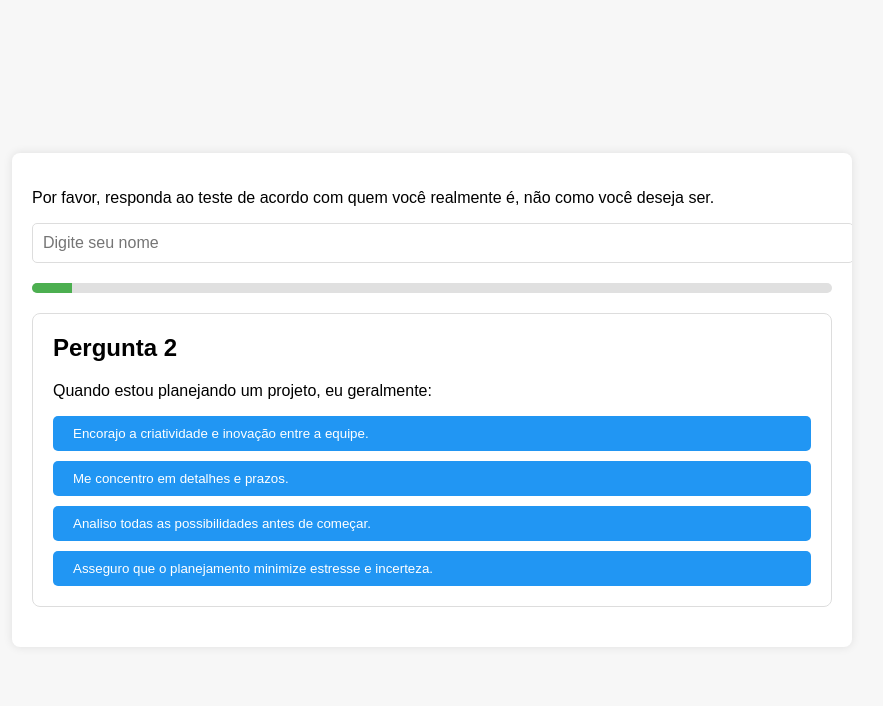
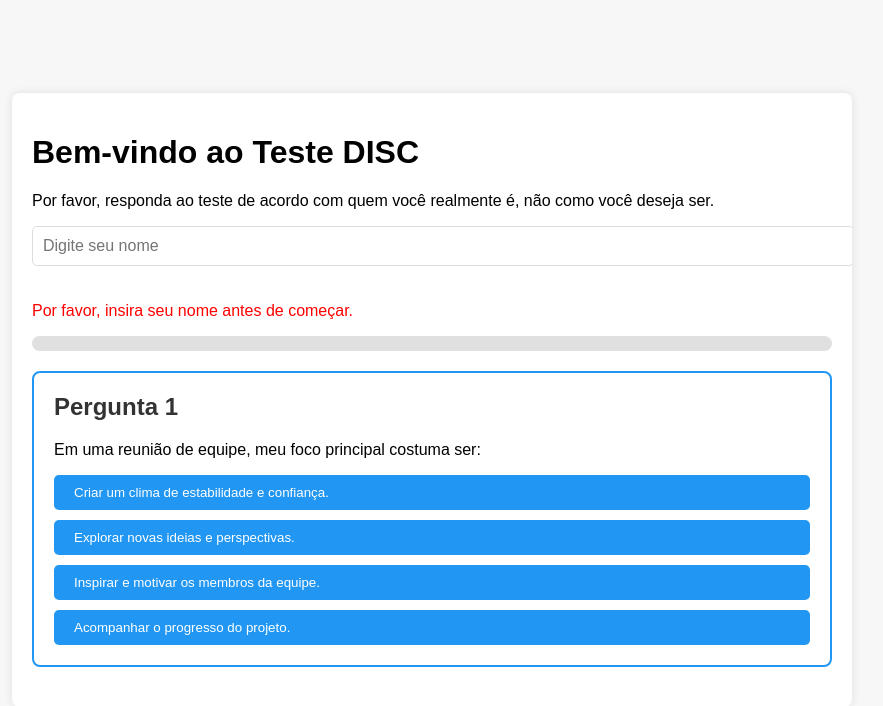
Before and after one commit to hubapollo/discgen, a plain HTML site: page index.html in a window 1280 px wide. Both pictures are taken after a click on the button "Criar um clima de estabilidade e confiança.". Shown: the whole page, without its empty margins (208-1091 px from the left). Drawn offline with nearby package versions, Linux system fonts and the light colour scheme.

Commit message:
index.html

```diff
--- a/index.html
+++ b/index.html
@@ -33,13 +33,16 @@
             border-radius: 20px;
             margin-bottom: 20px;
             overflow: hidden;
+            height: 15px;
+            position: relative;
         }
 
         .progress {
-            height: 10px;
+            height: 100%;
             width: 0;
             background-color: #4caf50;
             transition: width 0.3s ease-in-out;
+            border-radius: 20px;
         }
 
         .card {
@@ -55,6 +58,7 @@
 
         .card h2 {
             margin-top: 0;
+            color: #333;
         }
 
         .button-group {
@@ -174,13 +178,24 @@
             margin: 5px 0;
             color: #555;
         }
+
+        .current {
+            border: 2px solid #2196f3;
+        }
+
+        .error {
+            color: red;
+            display: none;
+        }
     </style>
 </head>
 
 <body>
     <div class="container">
+        <h1>Bem-vindo ao Teste DISC</h1>
         <p>Por favor, responda ao teste de acordo com quem você realmente é, não como você deseja ser.</p>
         <input type="text" id="nameInput" placeholder="Digite seu nome" required>
+        <p id="error-message" class="error">Por favor, insira seu nome antes de começar.</p>
 
         <div class="progress-bar">
             <div class="progress" id="progress"></div>
@@ -188,7 +203,7 @@
 
         <div id="questionContainer">
             <!-- Question Cards -->
-            <div class="card" id="question1">
+            <div class="card current" id="question1">
                 <h2>Pergunta 1</h2>
                 <p>Em uma reunião de equipe, meu foco principal costuma ser:</p>
                 <div class="button-group">
@@ -421,6 +436,7 @@
         </div>
     </div>
 
+    <!-- Separando o script em um arquivo externo -->
     <script src="https://cdn.jsdelivr.net/npm/chart.js"></script>
     <script>
         const totalQuestions = 20;
@@ -428,11 +444,19 @@
         const results = { D: 0, I: 0, S: 0, C: 0 };
 
         function answerQuestion(profile) {
+            if (!document.getElementById('nameInput').value) {
+                document.getElementById('error-message').style.display = 'block';
+                return;
+            }
+
+            document.getElementById('error-message').style.display = 'none';
             results[profile]++;
             const nextQuestion = currentQuestion + 1;
             if (nextQuestion <= totalQuestions) {
                 document.getElementById(`question${currentQuestion}`).classList.add('hide');
                 document.getElementById(`question${nextQuestion}`).classList.remove('hide');
+                document.getElementById(`question${currentQuestion}`).classList.remove('current');
+                document.getElementById(`question${nextQuestion}`).classList.add('current');
                 currentQuestion = nextQuestion;
                 updateProgressBar();
             } else {
```
